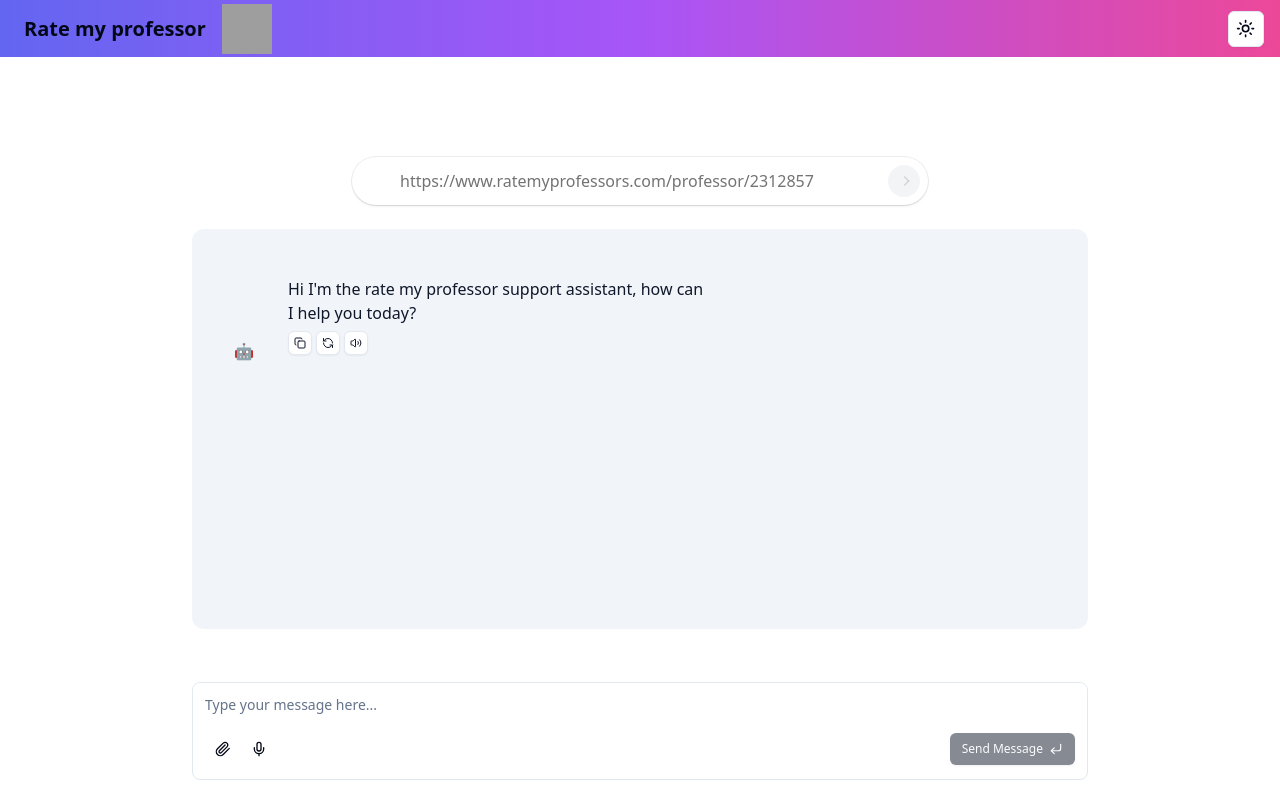
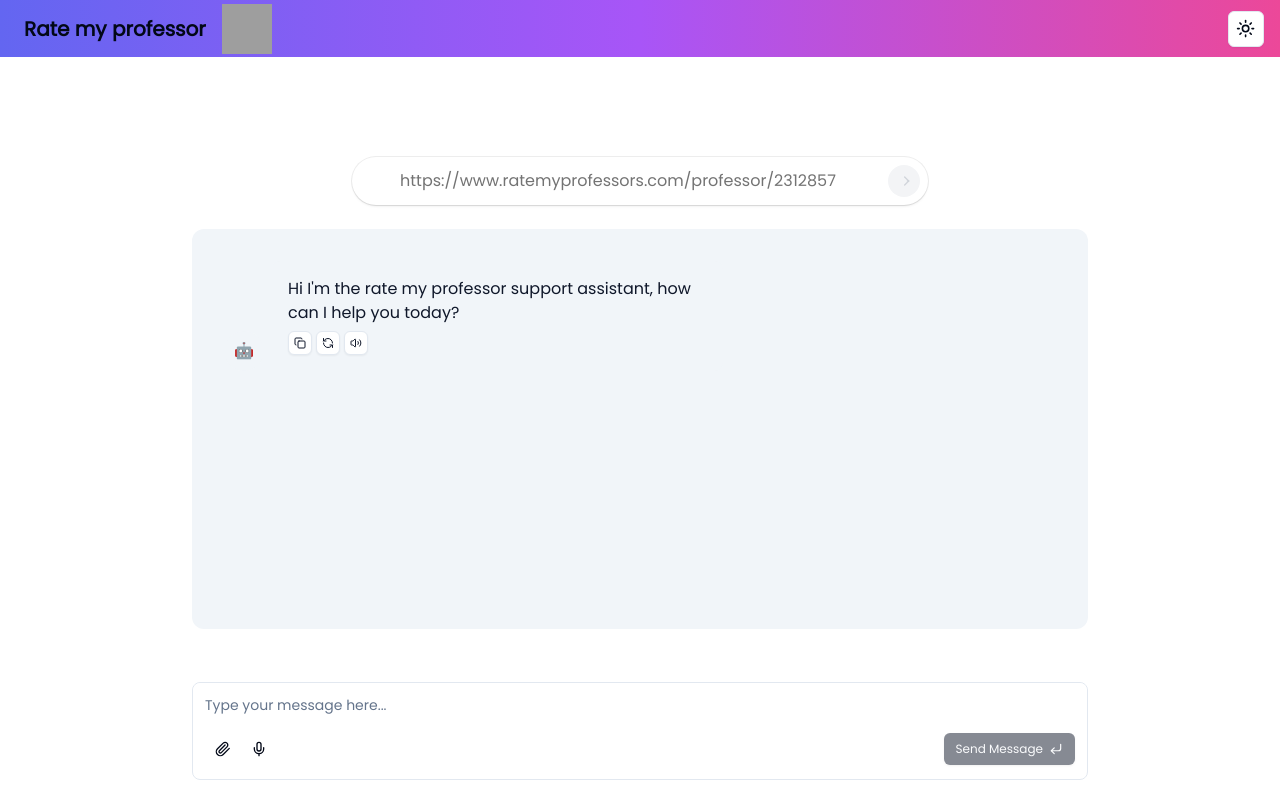
Before and after one commit to Tk-brainCodes/AI-Rate-My-Professor, a Next.js app: page / in a window 1280 px wide. Built offline with nearby package versions, Linux system fonts and the light colour scheme; grey boxes are pictures that could not be loaded.

Commit message:
feat: added google poppins font

```diff
--- a/app/layout.tsx
+++ b/app/layout.tsx
@@ -1,22 +1,14 @@
 import type { Metadata } from "next";
 import { ThemeProvider } from "@/components/theme-provider";
-import localFont from "next/font/local";
+import { Poppins } from "next/font/google";
+
+export const poppins = Poppins({ subsets: ["latin"], weight: "400" });
 import "./globals.css";
 
-const geistSans = localFont({
-  src: "./fonts/GeistVF.woff",
-  variable: "--font-geist-sans",
-  weight: "100 900",
-});
-const geistMono = localFont({
-  src: "./fonts/GeistMonoVF.woff",
-  variable: "--font-geist-mono",
-  weight: "100 900",
-});
-
 export const metadata: Metadata = {
-  title: "Create Next App",
-  description: "Generated by create next app",
+  title: "Rate my professor",
+  description:
+    "Generate personalized rating of professor by interacting with ai chatbot",
 };
 
 export default function RootLayout({
@@ -33,7 +25,7 @@
         disableTransitionOnChange
       >
         <body
-          className={`${geistSans.variable} ${geistMono.variable} w-full h-full bg-white dark:bg-[#171717]`}
+          className={`${poppins.className} w-full h-full bg-white dark:bg-[#171717]`}
         >
           {children}
         </body>
```
